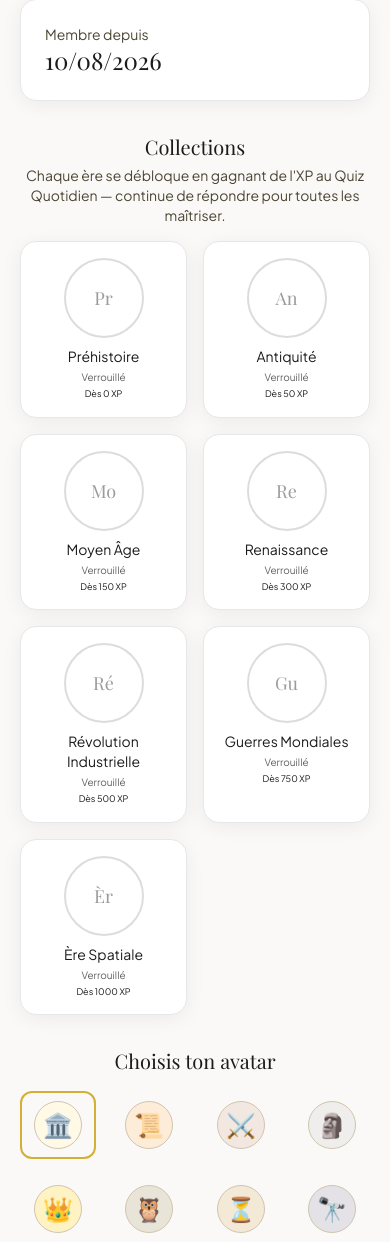
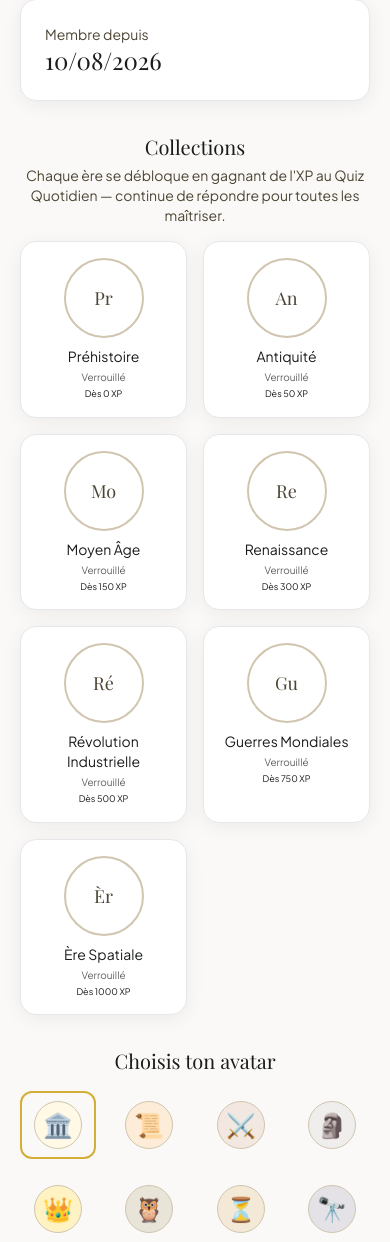
Before and after one commit to Kraakimbo/Chronos, a Flask app: page /profil in a window 390 px wide. Shown: the part 962-2204 px from the top of the page. Run offline with Flask 3, Linux system fonts and the light colour scheme; the visitor is signed in with stand-in values (Sample User, id 1); some web fonts are replaced.

Commit message:
Fix real a11y violations caught by the new axe-core CI job
- /profil: the "locked" Collections circles used a CSS grayscale filter,
  which desaturates descendant text too -- it dropped the era-initial
  contrast to 2.71:1 (needs 4.5:1). Style locked/unlocked state via an
  explicit text color instead of a filter.
- /, /explorer, /quiz, /profil had no visible <h1> at desktop viewport
  widths (the only <h1> lived in the mobile-only header, hidden above
  the md breakpoint). Add a screen-reader-only <h1> in base_app.html
  driven by each page's title block, and let templates that already
  render their own visible h1 (event detail, event image detail)
  suppress it via a page_h1 block override instead of duplicating.

```diff
--- a/app/templates/base_app.html
+++ b/app/templates/base_app.html
@@ -19,6 +19,7 @@
 </head>
 <body class="bg-background text-on-background antialiased min-h-screen pb-24 md:pb-0">
 <a href="#main-content" class="sr-only focus:not-sr-only focus:fixed focus:top-2 focus:left-2 focus:z-[100] focus:bg-primary focus:text-on-primary focus:px-md focus:py-sm focus:rounded-xl">Aller au contenu</a>
+{% block page_h1 %}<h1 class="sr-only">{{ self.title() }}</h1>{% endblock %}
 
 <header class="hidden md:flex justify-between items-center px-margin-desktop py-md w-full sticky top-0 z-50 glass-nav bg-surface/80 border-b border-outline-variant/30">
   <div class="font-headline-md text-headline-md text-primary">Chronos</div>
@@ -45,7 +46,7 @@
 
 <header class="md:hidden flex justify-between items-center px-margin-mobile py-sm w-full z-50 sticky top-0 backdrop-blur-lg border-b border-outline-variant/30 bg-surface/80">
   <a href="{{ url_for('main.profile') }}" title="Mon profil">{{ avatar(current_user.avatar_id, "w-8 h-8", "text-sm") }}</a>
-  <h1 class="font-headline-md text-lg text-primary">Chronos</h1>
+  <span class="font-headline-md text-lg text-primary">Chronos</span>
   <div class="flex items-center gap-sm">
     <div class="font-stat-lg text-sm flex items-center gap-1">🔥 {{ current_user.streak_days }} · {{ token_icon(16) }} {{ current_user.tokens }}</div>
     {{ theme_toggle("w-8 h-8 rounded-full border border-outline-variant bg-surface-container-high flex items-center justify-center text-on-surface-variant shrink-0") }}
--- a/app/templates/pages/event_detail.html
+++ b/app/templates/pages/event_detail.html
@@ -2,6 +2,7 @@
 {% from "_illustrations.html" import event_illustration, map_illustration %}
 {% block title %}{{ event.title }} - Chronos{% endblock %}
 {% block meta_description %}{{ event.summary }}{% endblock %}
+{% block page_h1 %}{% endblock %}
 {% block content %}
 <main>
   <section class="relative w-full py-2xl overflow-hidden">
--- a/app/templates/pages/event_image_detail.html
+++ b/app/templates/pages/event_image_detail.html
@@ -1,6 +1,7 @@
 {% extends "base_app.html" %}
 {% block title %}{{ image.subject or type_info.label }} — {{ event.title }} - Chronos{% endblock %}
 {% block meta_description %}{{ type_info.label }} : {{ image.subject or event.title }}. {{ image.credit or "" }}{% endblock %}
+{% block page_h1 %}{% endblock %}
 {% block content %}
 <main>
   <section class="max-w-[1000px] mx-auto px-margin-mobile md:px-margin-desktop pt-lg">
--- a/app/templates/pages/profile.html
+++ b/app/templates/pages/profile.html
@@ -49,8 +49,8 @@
     <div class="grid grid-cols-2 md:grid-cols-4 gap-md">
       {% for era in eras %}
       <div class="bg-surface-container-lowest rounded-2xl p-md ambient-shadow border border-outline-variant/30 flex flex-col items-center text-center">
-        <div class="w-20 h-20 rounded-full flex items-center justify-center mb-sm border-2 {{ 'border-primary-container' if era.percent > 0 else 'border-outline-variant grayscale opacity-60' }}">
-          <span class="font-headline-md text-primary text-lg">{{ era.name[:2] }}</span>
+        <div class="w-20 h-20 rounded-full flex items-center justify-center mb-sm border-2 {{ 'border-primary-container' if era.percent > 0 else 'border-outline-variant' }}">
+          <span class="font-headline-md text-lg {{ 'text-primary' if era.percent > 0 else 'text-on-surface-variant' }}">{{ era.name[:2] }}</span>
         </div>
         <h4 class="font-body-bold text-sm text-on-surface">{{ era.name }}</h4>
         <p class="font-label-caps text-[10px] mt-1 {{ 'text-primary' if era.status == 'Maîtrisé' else 'text-secondary' }}">{{ era.status }}</p>
```
